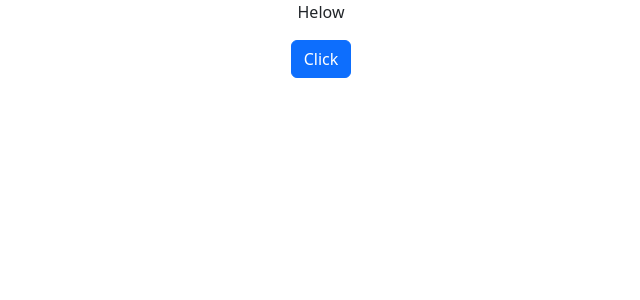
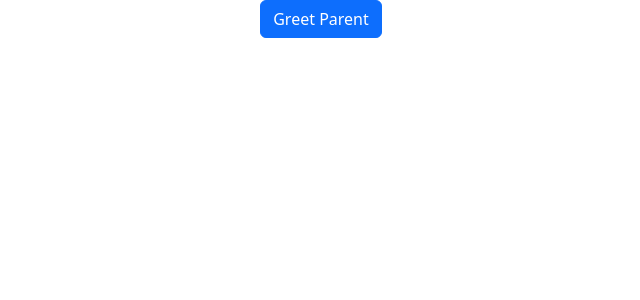
Before and after one commit to gostgmaer/react-first-app-practices, a React (Create React App) app: page / in a window 1280 px wide. Shown: the top 300 px of the page, without its empty margins (319-959 px from the left). Built offline with nearby package versions, Linux system fonts and the light colour scheme.

Commit message:
childName

```diff
--- a/src/App.js
+++ b/src/App.js
@@ -10,6 +10,7 @@
 import EventHandling from './components/EventHandling';
 import ClassClickEvent from './components/ClassClickEvent';
 import EventBind from './components/EventBind';
+import ParentComponent from './components/ParentComponent';
 
 
 
@@ -44,7 +45,8 @@
         {/* <Counter></Counter> */}
         {/* <EventHandling></EventHandling>
         <ClassClickEvent></ClassClickEvent> */}
-        <EventBind></EventBind>
+        {/* <EventBind></EventBind> */}
+        <ParentComponent></ParentComponent>
     </div>
   );
 }
--- /dev/null
+++ b/src/components/ChildComponent.js
@@ -0,0 +1,11 @@
+import React from 'react'
+
+function ChildComponent(props) {
+  return (
+    <div>
+        <button onClick={()=>props.greetHandler("Child Component")} type="button" className="btn btn-primary">Greet Parent</button>
+    </div>
+  )
+}
+
+export default ChildComponent
--- /dev/null
+++ b/src/components/ParentComponent.js
@@ -0,0 +1,25 @@
+import React, { Component } from 'react'
+import ChildComponent from './ChildComponent'
+
+ class ParentComponent extends Component {
+    constructor(props) {
+      super(props)
+
+      this.state = {
+         parentName:"Parents"
+      }
+      this.greetparent=this.greetparent.bind(this)
+    }
+    greetparent(childName){
+        alert(`Hellow ${this.state.parentName} from ${childName}`)
+    }
+  render() {
+    return (
+      <div>
+        <ChildComponent greetHandler={this.greetparent}></ChildComponent>
+      </div>
+    )
+  }
+}
+
+export default ParentComponent
```
